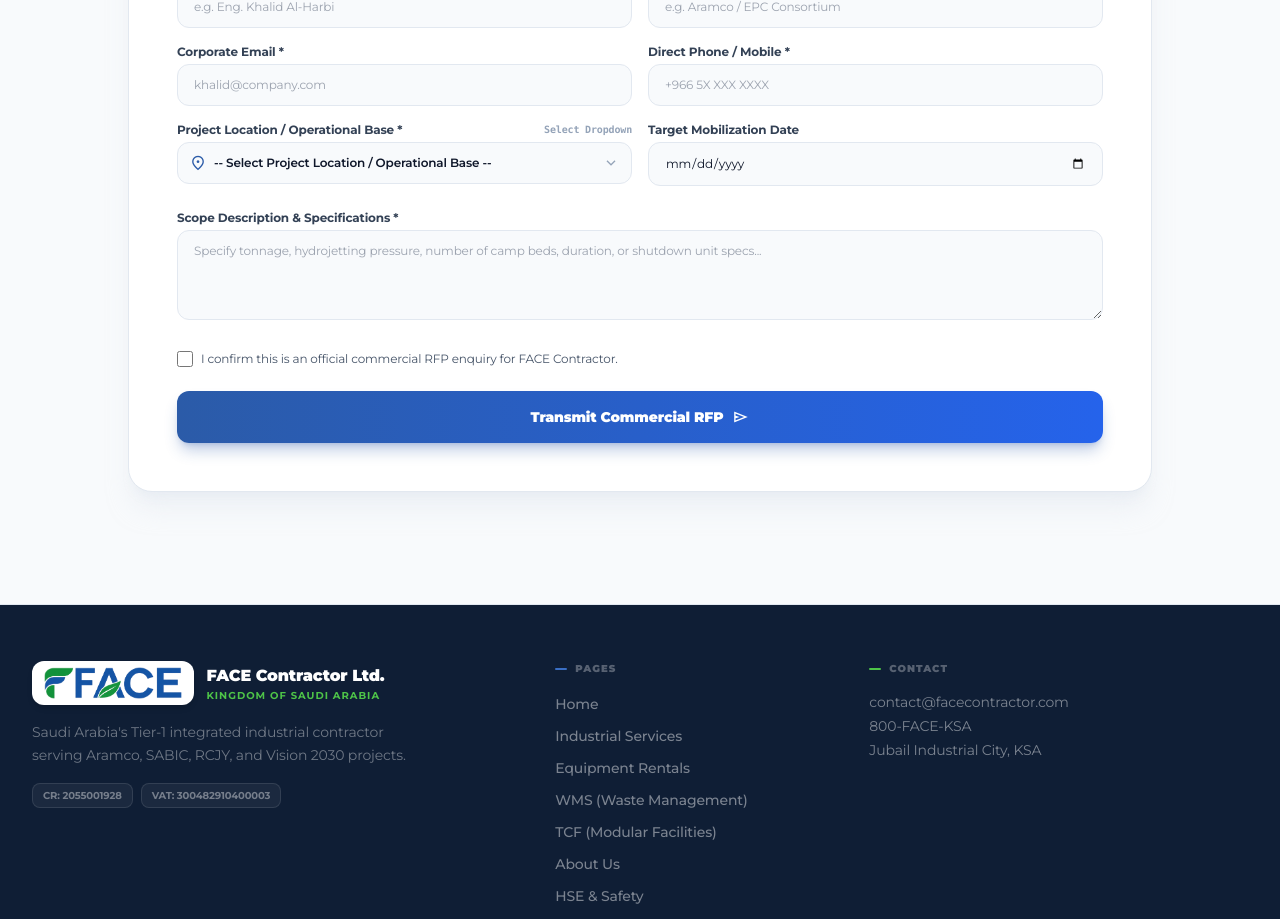
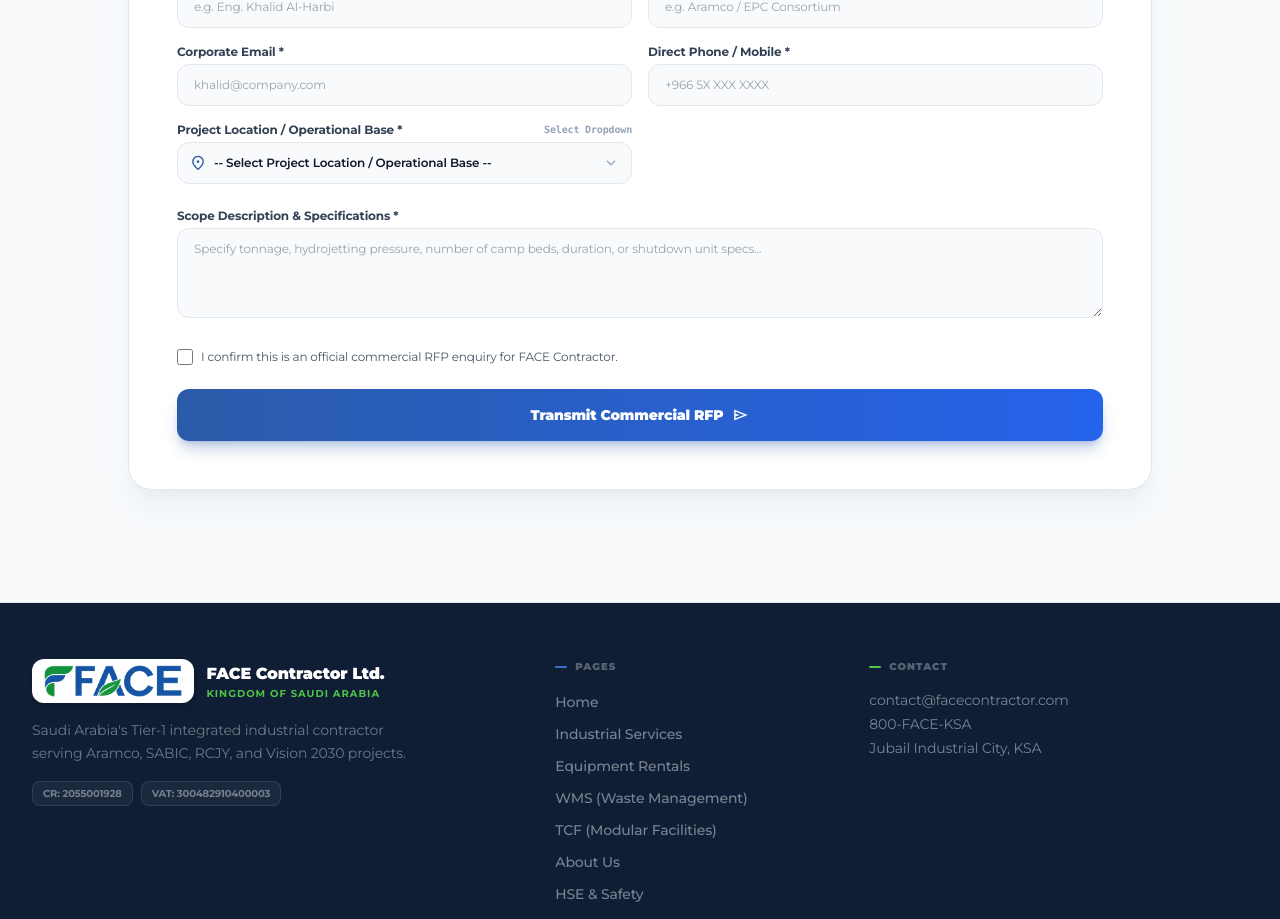
Before and after one commit to zeeshan-125/FaceWeb, a React (Vite) app in the folder frontend/: page /contact in a window 1280 px wide. Shown: the part 1180-2099 px from the top of the page. Built offline with nearby package versions, Linux system fonts and the light colour scheme.

Commit message:
remove date

```diff
--- a/frontend/src/pages/Contact.jsx
+++ b/frontend/src/pages/Contact.jsx
@@ -810,17 +810,6 @@ export default function Contact() {
                     </div>
 
                     {/* Target Mobilization Date */}
-                    <div>
-                      <label className="block text-xs font-bold text-slate-700 mb-1">
-                        Target Mobilization Date
-                      </label>
-                      <input
-                        type="date"
-                        value={form.targetDate}
-                        onChange={(e) => setForm({ ...form, targetDate: e.target.value })}
-                        className="w-full px-4 py-3 bg-slate-50 border border-slate-200 rounded-xl text-xs text-slate-900 focus:outline-none focus:border-brand-blue"
-                      />
-                    </div>
                   </div>
 
                   <div>
```
